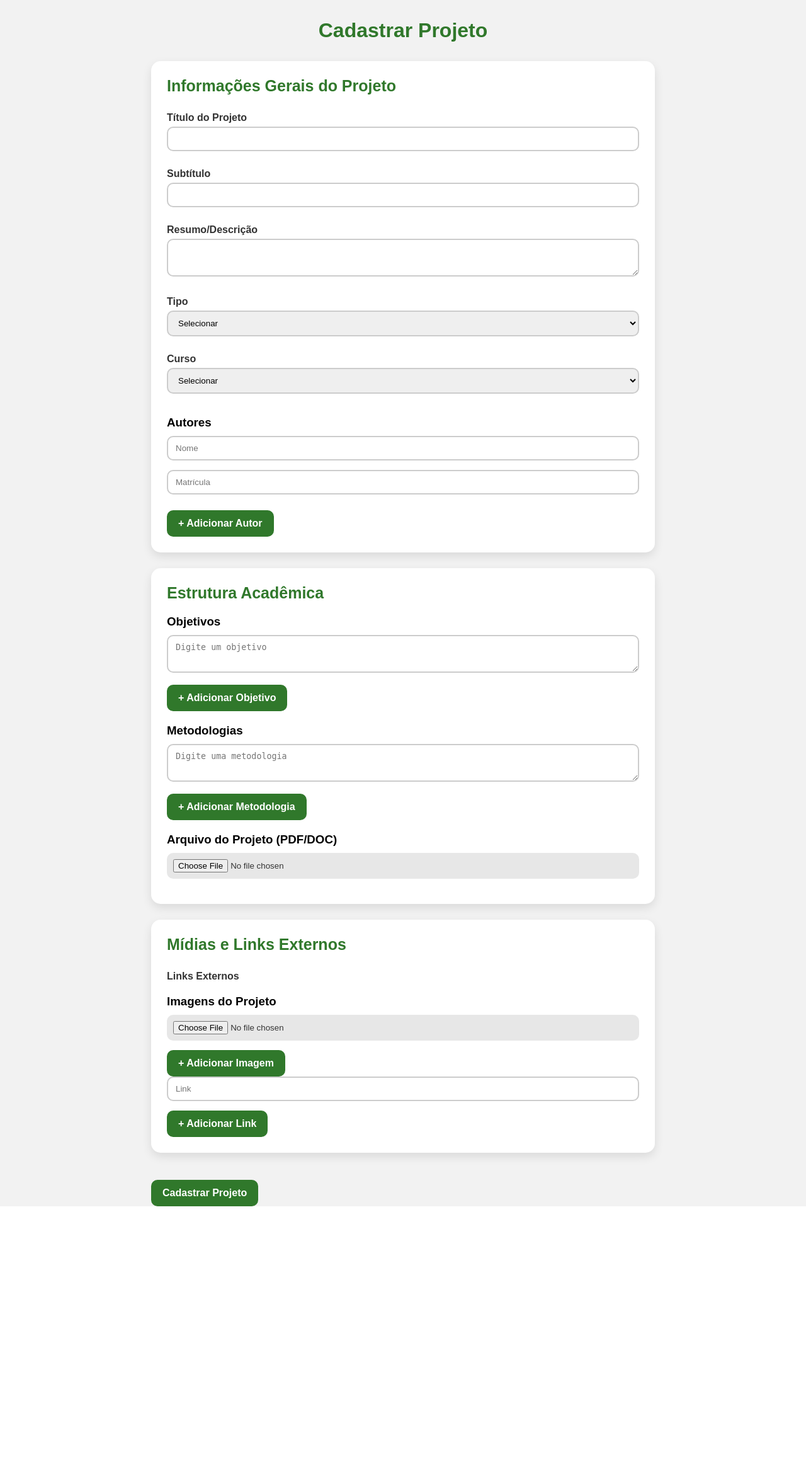
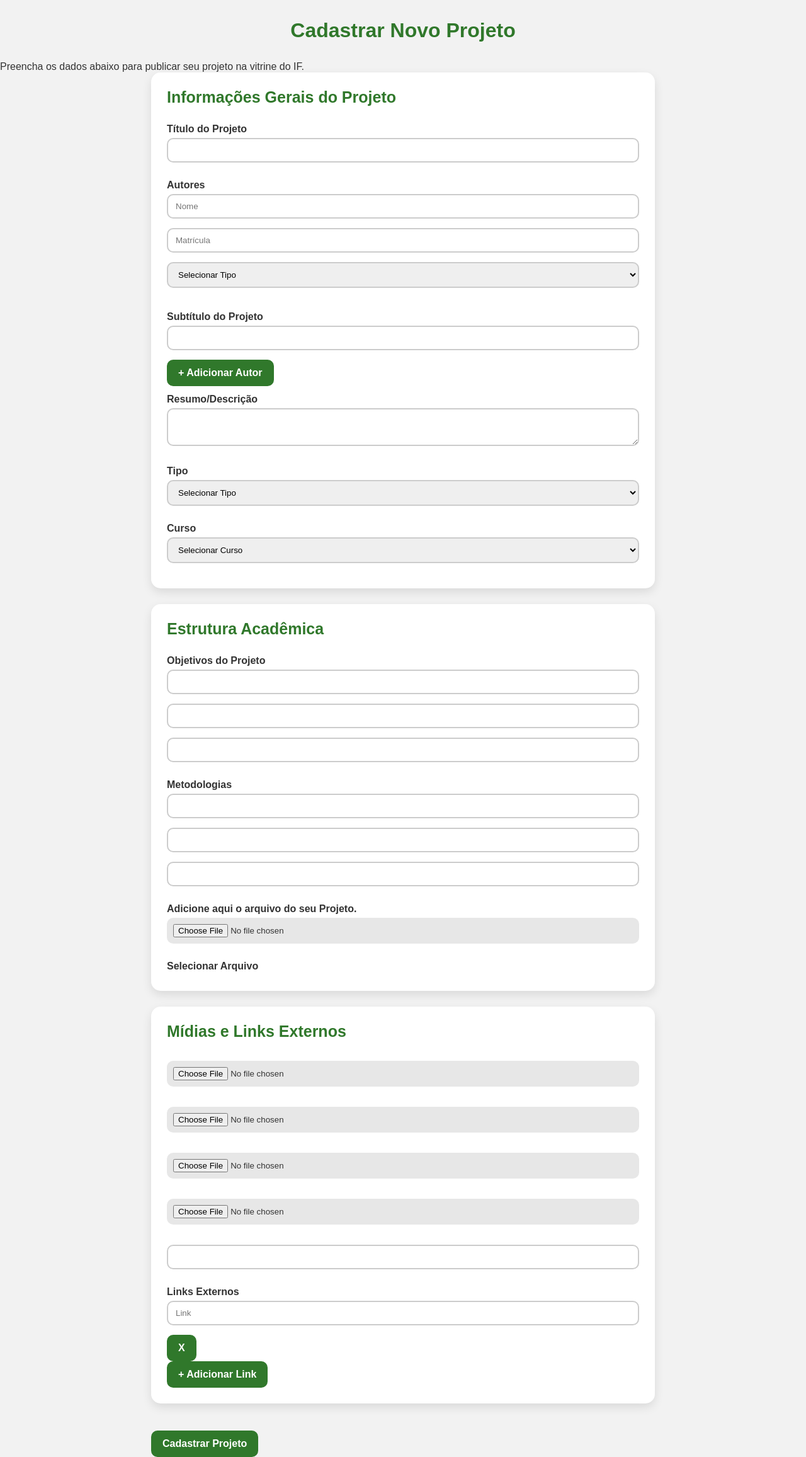
Before and after one commit to marcoscassian/ifnexus, a Flask app: page /criarprojeto in a window 1280 px wide. Shown: the part 88-2401 px from the top of the page at 63% size. Before the commit the page ends 2003 px from the top, so only its background shows below. Run offline with Flask 3, Linux system fonts and the light colour scheme; a user stored in the database is signed in.

Commit message:
Update criar_projeto.html

```diff
--- a/templates/criar_projeto.html
+++ b/templates/criar_projeto.html
@@ -7,136 +7,193 @@
 {% endblock %}
 
 {% block conteudo %}
-<h1>Cadastrar Projeto</h1>
+{% include 'componentes/erro.html' %}
+
+<div class="header-projeto">
+    <h1>Cadastrar Novo Projeto</h1>
+    <p>Preencha os dados abaixo para publicar seu projeto na vitrine do IF.</p>
+</div>
 
 <form action="{{ url_for('criar_projeto') }}" method="POST" enctype="multipart/form-data">
 
-    <!-- 1. Informações Gerais do Projeto -->
-    <div class="sessao">
+    <div class="sessao green-header">
         <legend>Informações Gerais do Projeto</legend>
 
+        <div class="form-row">
+            <div class="form-group large">
                 <label>Título do Projeto</label>
                 <input type="text" name="titulo" required>
+            </div>
 
-        <label>Subtítulo</label>
+            <div class="form-group small autores-group">
+                <label>Autores</label>
+                <div id="autores" class="autor-input-group">
+                    <div class="autor">
+                        <input type="text" name="autor_nome[]" placeholder="Nome" required>
+                        <input type="text" name="autor_matricula[]" placeholder="Matrícula" required>
+                        <select name="autor_tipo[]" required>
+                            <option value="">Selecionar Tipo</option>
+                            <option value="aluno">Aluno</option>
+                            <option value="servidor">Servidor</option>
+                        </select>
+                    </div>
+                </div>
+            </div>
+        </div>
+
+        <div class="form-row">
+            <div class="form-group large">
+                <label>Subtítulo do Projeto</label>
                 <input type="text" name="subtitulo">
+            </div>
+
+            <div class="form-group small right-align">
+                <button type="button" class="add-autor-btn" onclick="addAutor()">+ Adicionar Autor</button>
+            </div>
+        </div>
 
         <label>Resumo/Descrição</label>
         <textarea name="descricao" required></textarea>
 
+        <div class="form-row-small">
+             <div class="form-group-small">
                 <label>Tipo</label>
                 <select name="tipo" required>
-            <option value="">Selecionar</option>
+                    <option value="">Selecionar Tipo</option>
                     <option value="pesquisa">Pesquisa</option>
                     <option value="extensao">Extensão</option>
                     <option value="ensino">Ensino</option>
                 </select>
-
+            </div>
+            <div class="form-group-small">
                 <label>Curso</label>
                 <select name="curso" required>
-            <option value="">Selecionar</option>
+                    <option value="">Selecionar Curso</option>
                     <option value="informatica">Informática</option>
                     <option value="textil">Têxtil</option>
                     <option value="vestuario">Vestuário</option>
                     <option value="eletro">Eletrotécnica</option>
                 </select>
-
-        <h3>Autores</h3>
-        <div id="autores">
-            <div class="autor">
-                <input type="text" name="autor_nome[]" placeholder="Nome" required>
-                <input type="text" name="autor_matricula[]" placeholder="Matrícula" required>
             </div>
         </div>
-        <button type="button" onclick="addAutor()">+ Adicionar Autor</button>
-
     </div>
 
-    <!-- 2. Estrutura Acadêmica -->
-    <div class="sessao">
+
+    <div class="sessao green-header">
         <legend>Estrutura Acadêmica</legend>
-        <h3>Objetivos</h3>
-        <div id="objetivos">
-            <textarea name="objetivos[]" placeholder="Digite um objetivo"></textarea>
+
+        <div class="form-row academic-row">
+            <div class="form-group-col">
+                <label>Objetivos do Projeto</label>
+                <div id="objetivos" class="input-list">
+                    <input type="text" name="objetivos[]" placeholder="" required>
+                    <input type="text" name="objetivos[]" placeholder="" required>
+                    <input type="text" name="objetivos[]" placeholder="" required>
                 </div>
-        <button type="button" onclick="addObjetivo()">+ Adicionar Objetivo</button>
-
-        <h3>Metodologias</h3>
-        <div id="metodologias">
-            <textarea name="metodologias[]" placeholder="Digite uma metodologia"></textarea>
-        </div>
-        <button type="button" onclick="addMetodologia()">+ Adicionar Metodologia</button>
-
-        <h3>Arquivo do Projeto (PDF/DOC)</h3>
-        <input type="file" name="arquivo" accept=".pdf,.doc,.docx">
-
-
             </div>
 
-    <!-- 3. Mídias e Links Externos -->
-    <div class="sessao">
+            <div class="form-group-col">
+                <label>Metodologias</label>
+                <div id="metodologias" class="input-list">
+                    <input type="text" name="metodologias[]" placeholder="" required>
+                    <input type="text" name="metodologias[]" placeholder="" required>
+                    <input type="text" name="metodologias[]" placeholder="" required>
+                </div>
+            </div>
+        </div>
+
+        <label>Adicione aqui o arquivo do seu Projeto.</label>
+        <div class="file-upload-container">
+            <input type="file" name="arquivo" accept=".pdf,.doc,.docx" id="arquivo-projeto" class="hidden-file-input">
+            <label for="arquivo-projeto" class="custom-file-label">
+                <span id="file-name-display">Selecionar Arquivo</span>
+                <span class="dropdown-arrow"></span>
+            </label>
+        </div>
+    </div>
+
+    <div class="sessao green-header">
         <legend>Mídias e Links Externos</legend>
 
-        <label>Links Externos</label>
-        <h3>Imagens do Projeto</h3>
-        <div id="imagens">
-            <input type="file" name="imagens[]" accept="image/*">
+        <div class="media-gallery-pp3">
+
+            <div class="media-small-grid">
+                <div class="media-card-pp3 image-card-pp3">
+                     <label for="img-1" class="media-label-pp3">
+                         <span class="icon-nuvem-upload"></span>
+                     </label>
+                     <input type="file" name="imagens[]" accept="image/*" id="img-1" class="media-input">
                 </div>
-        <button type="button" onclick="addImagem()">+ Adicionar Imagem</button>
+                <div class="media-card-pp3 image-card-pp3">
+                     <label for="img-2" class="media-label-pp3">
+                         <span class="icon-nuvem-upload"></span>
+                     </label>
+                     <input type="file" name="imagens[]" accept="image/*" id="img-2" class="media-input">
+                </div>
+                <div class="media-card-pp3 image-card-pp3">
+                     <label for="img-3" class="media-label-pp3">
+                         <span class="icon-nuvem-upload"></span>
+                     </label>
+                     <input type="file" name="imagens[]" accept="image/*" id="img-3" class="media-input">
+                </div>
+                <div class="media-card-pp3 image-card-pp3">
+                     <label for="img-4" class="media-label-pp3">
+                         <span class="icon-nuvem-upload"></span>
+                     </label>
+                     <input type="file" name="imagens[]" accept="image/*" id="img-4" class="media-input">
+                </div>
+            </div>
 
-        <div id="links">
-            <input type="url" name="links[]" placeholder="Link">
+            <div class="media-card-pp3 video-card-pp3 principal">
+                 <label for="video-link" class="video-label-pp3">
+                     <span class="icon-play"></span>
+                 </label>
+                 <input type="url" name="links_principais[]" placeholder="" id="video-link" class="media-link-input">
             </div>
-        <button type="button" onclick="addLink()">+ Adicionar Link</button>
+        </div>
+
+        <label class="links-externos-label-pp3">Links Externos</label>
+
+        <div id="links" class="links-input-group-pp3">
+            <div class="link-input-row-pp3">
+                 <input type="url" name="links[]" placeholder="Link" class="base-link-input-pp3">
+                 <button type="button" class="remove-link-btn-pp3" onclick="this.parentNode.remove()">X</button>
+            </div>
+        </div>
+
+        <button type="button" class="add-link-btn-pp3" onclick="addLinkPP3()">+ Adicionar Link</button>
     </div>
 
     <br>
-    <button type="submit">Cadastrar Projeto</button>
+    <div class="cadastro-footer">
+        <button type="submit" class="cadastrar-projeto-btn-pp3">Cadastrar Projeto</button>
+    </div>
 </form>
 
 <script>
+document.getElementById('arquivo-projeto').addEventListener('change', function() {
+    var fileName = this.files.length > 0 ? this.files[0].name : 'Selecionar Arquivo';
+    document.getElementById('file-name-display').textContent = fileName;
+});
+
 function addAutor() {
     const div = document.getElementById('autores');
     const novo = document.createElement('div');
     novo.classList.add('autor');
     novo.innerHTML = '<input type="text" name="autor_nome[]" placeholder="Nome" required> ' +
-                     '<input type="text" name="autor_matricula[]" placeholder="Matrícula" required>';
+                     '<input type="text" name="autor_matricula[]" placeholder="Matrícula" required> ' +
+                     '<select name="autor_tipo[]" required> <option value="">Selecionar Tipo</option> <option value="aluno">Aluno</option> <option value="servidor">Servidor</option> </select>' +
+                     '<button type="button" onclick="this.parentNode.remove()">X</button>';
     div.appendChild(novo);
 }
 
-function addObjetivo() {
-    const div = document.getElementById('objetivos');
-    const novo = document.createElement('textarea');
-    novo.name = 'objetivos[]';
-    novo.placeholder = 'Digite um objetivo';
-    div.appendChild(novo);
+function addLinkPP3() {
+    const div = document.getElementById('links');
+    const container = document.createElement('div');
+    container.classList.add('link-input-row-pp3');
+    container.innerHTML = '<input type="url" name="links[]" placeholder="Link" class="base-link-input-pp3"> ' +
+                          '<button type="button" class="remove-link-btn-pp3" onclick="this.parentNode.remove()">X</button>';
+    div.appendChild(container);
 }
-
-function addMetodologia() {
-    const div = document.getElementById('metodologias');
-    const novo = document.createElement('textarea');
-    novo.name = 'metodologias[]';
-    novo.placeholder = 'Digite uma metodologia';
-    div.appendChild(novo);
-}
-
-function addLink() {
-    const div = document.getElementById('links');
-    const novo = document.createElement('input');
-    novo.type = 'url';
-    novo.name = 'links[]';
-    novo.placeholder = 'Link';
-    div.appendChild(novo);
-}
-
-function addImagem() {
-    const div = document.getElementById('imagens');
-    const novo = document.createElement('input');
-    novo.type = 'file';
-    novo.name = 'imagens[]';
-    novo.accept = "image/*";
-    div.appendChild(novo);
-}
-
 </script>
 {% endblock %}
```
Lines whose indentation alone changed are shown as unchanged.
